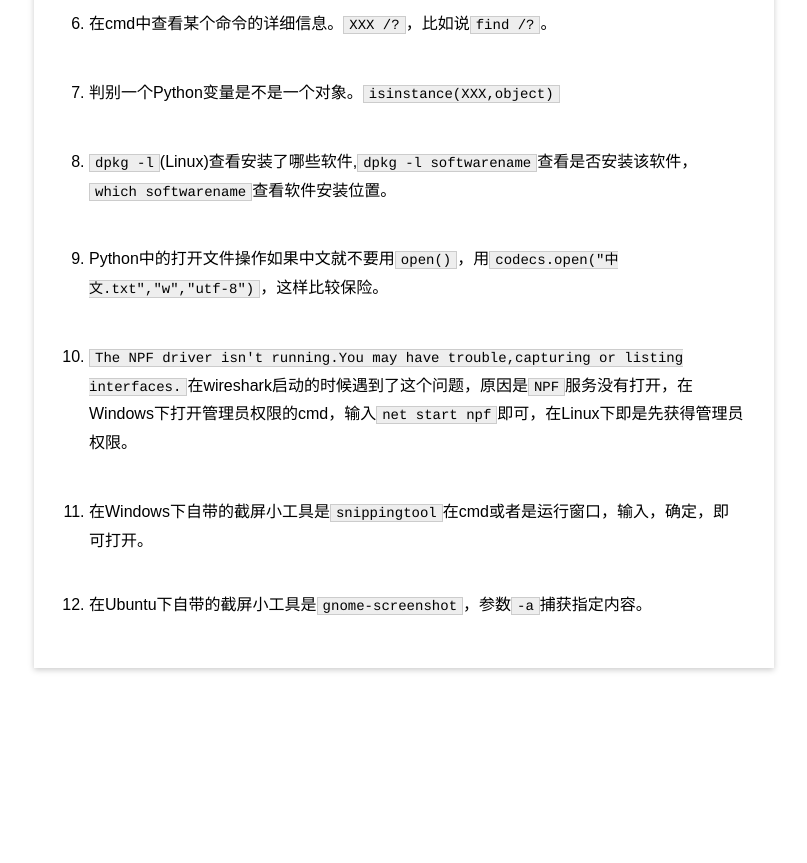
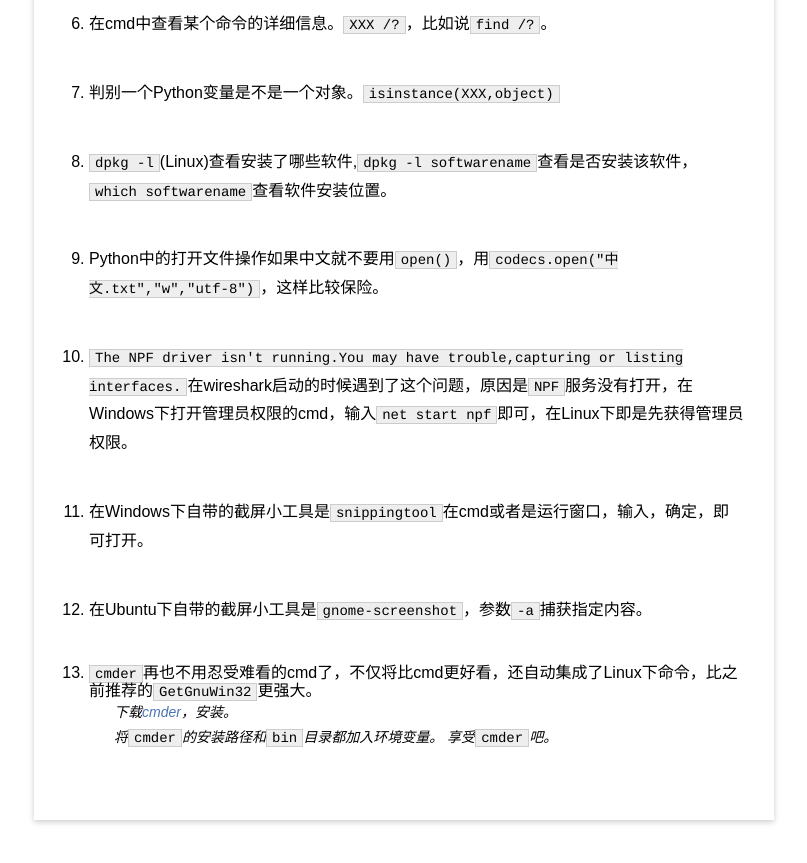
Before and after one commit to windard/windard.com, a Jekyll site: the page built from _posts/blog/2015-11-12-Some-Interest-Thing.md, in a window 1280 px wide and 900 px high, scrolled down 3522 px. Shown: the top 863 px of the window, without its empty margins (76-883 px from the left). Built offline with Jekyll 4.4.1, drawn with Linux system fonts in a browser that asks for light colours; Markdown is read by kramdown in place of the engine named in the settings; before the commit the page ends 4270 px from its top, so only the background shows below that.

Commit message:
add cmder

```diff
--- a/_posts/blog/2015-11-12-Some-Interest-Thing.md
+++ b/_posts/blog/2015-11-12-Some-Interest-Thing.md
@@ -95,3 +95,8 @@ C:\Users\dell\Desktop\theme>
 15. 在Windows下自带的截屏小工具是`snippingtool`在cmd或者是运行窗口，输入，确定，即可打开。
 
 16. 在Ubuntu下自带的截屏小工具是`gnome-screenshot`，参数`-a`捕获指定内容。
+
+17. `cmder`再也不用忍受难看的cmd了，不仅将比cmd更好看，还自动集成了Linux下命令，比之前推荐的`GetGnuWin32`更强大。
+>下载[cmder](../software/cmder.zip)，安装。
+>将`cmder`的安装路径和`bin`目录都加入环境变量。
+>享受`cmder`吧。
```
Also changed, not shown: 1 other file.
